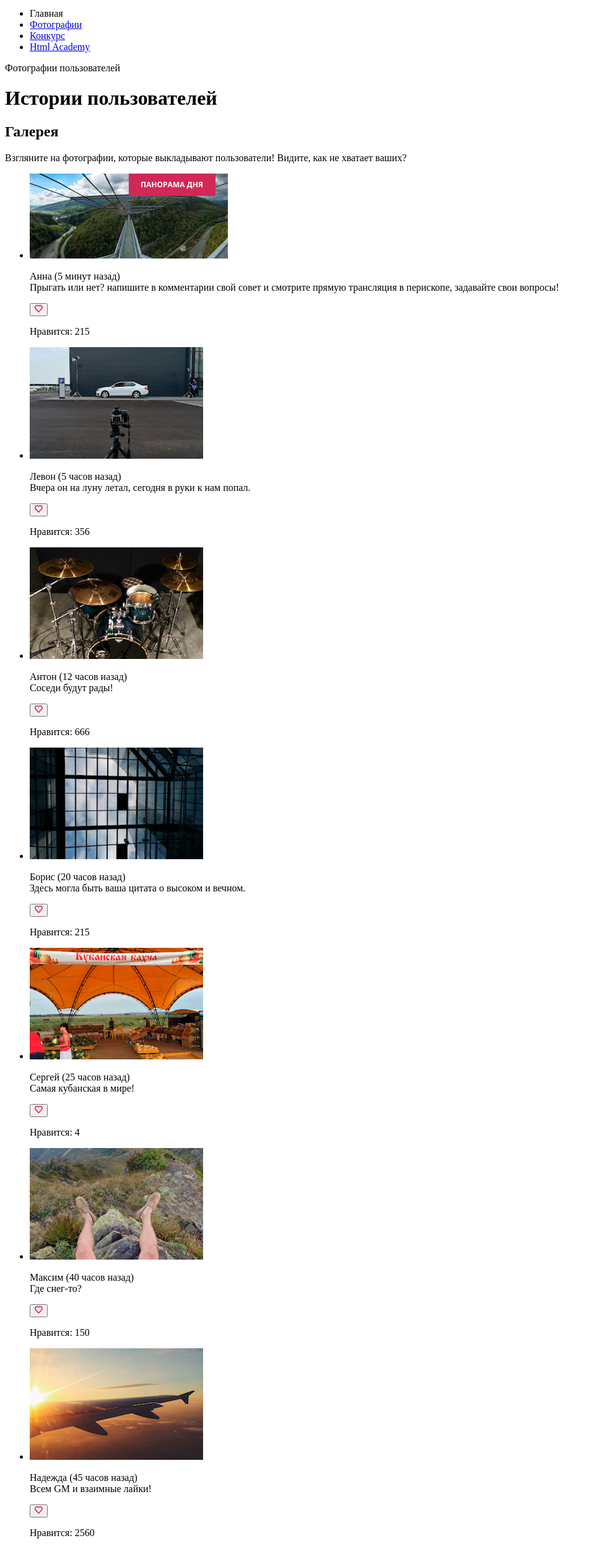
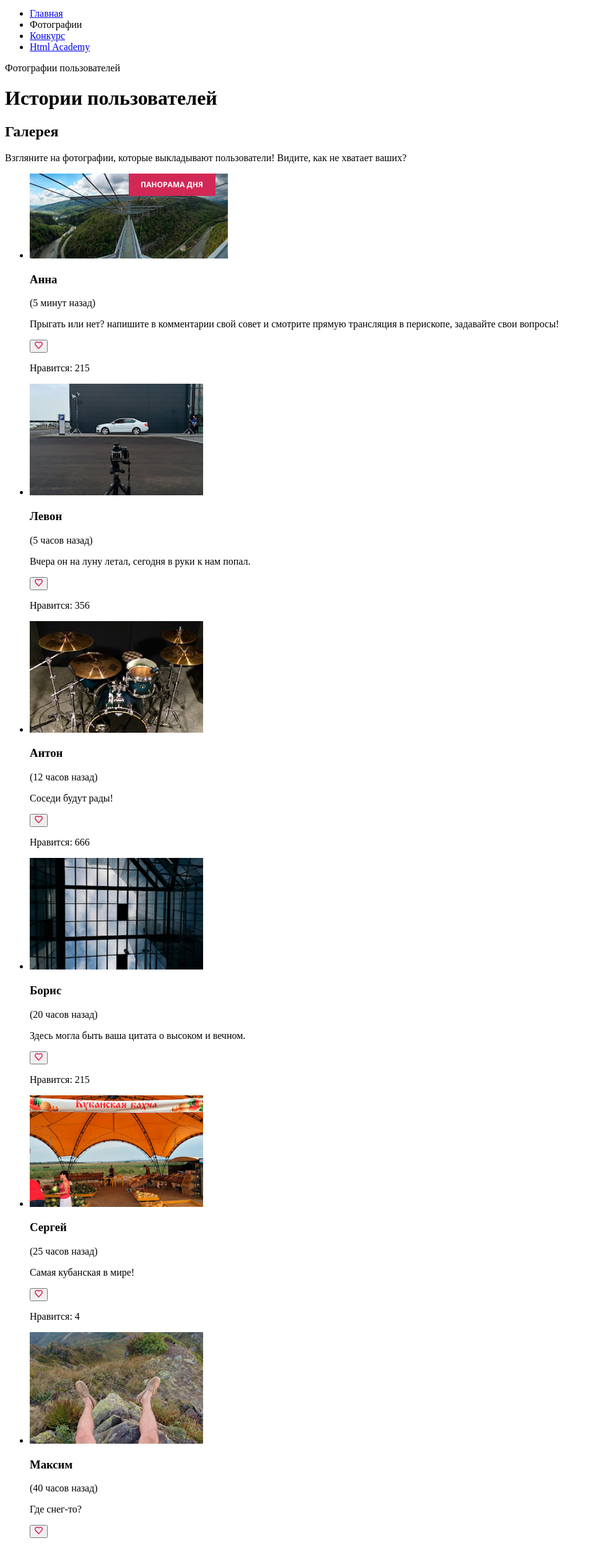
Before and after one commit to Proxa-prog/1817499-pink-23, a website: page source/catalog.html in a window 1280 px wide. Shown: the part 44-2538 px from the top of the page at 62% size, without its empty margins (0-956 px from the left). Drawn offline with Linux system fonts and the light colour scheme.

Commit message:
Разметка внутренних страниц. Внесены правки.

```diff
--- a/source/catalog.html
+++ b/source/catalog.html
@@ -16,22 +16,22 @@
         <div class="main-nav__wrapper">
           <ul class="main-nav__list">
             <li class="main-nav__list-item main-nav__list-item-current">
-              <a>
+              <a href="index.html">
                 Главная
               </a>
             </li>
             <li class="main-nav__list-item">
-              <a href="#">
+              <a>
                 Фотографии
               </a>
             </li>
             <li class="main-nav__list-item">
-              <a href="#">
+              <a href="form.html">
                 Конкурс
               </a>
             </li>
             <li class="main-nav__list-item">
-              <a href="#">
+              <a href="https://htmlacademy.ru/study">
                 Html Academy
               </a>
             </li>
@@ -46,7 +46,7 @@
     <main class="page-main">
       <h1 class="visually-hidden">Истории пользователей</h1>
 
-      <section class="page-main__user-catalog">
+      <section class="page-main__user-catalog user-catalog">
         <h2 class="visually-hidden">Галерея</h2>
 
         <p class="page-main__article">
@@ -56,9 +56,10 @@
         <ul class="user-catalog__list">
           <li class="user-catalog__item">
             <img class="user-catalog__picture user-catalog__panorama" src="img/bridge.jpg" alt="Мост над дорогой" width="320" height="137">
-            <div class="user-catalog__description">
-              <p class="user-catalog__review catalog-review">
-                <span class="catalog-review__user-name">Анна </span><span class="catalog-review__time">(5 минут назад)</span><br>
+            <div class="user-catalog__review catalog-review">
+              <h3 class="catalog-review__user-name">Анна </h3>
+              <span class="catalog-review__time">(5 минут назад)</span>
+              <p class="catalog-review__text">
                 Прыгать или нет? напишите в комментарии свой совет и смотрите прямую трансляция в перископе, задавайте свои вопросы!
               </p>
               <button class="user-catalog__like" aria-label="Поставить лайк"><svg width="13" height="12" viewBox="0 0 13 12" fill="none" xmlns="http://www.w3.org/2000/svg">
@@ -69,9 +70,10 @@
           </li>
           <li class="user-catalog__item">
             <img class="user-catalog__picture" src="img/car.jpg" alt="Фотосъёмка автомобиля" width="280" height="180">
-            <div class="user-catalog__description">
-              <p class="user-catalog__review catalog-review">
-                <span class="catalog-review__user-name">Левон </span><span class="catalog-review__time">(5 часов назад)</span><br>
+            <div class="user-catalog__review catalog-review">
+              <h3 class="catalog-review__user-name">Левон </h3>
+              <span class="catalog-review__time">(5 часов назад)</span>
+              <p class="catalog-review__text">
                 Вчера он на луну летал, сегодня в руки к нам попал.
               </p>
               <button class="user-catalog__like" aria-label="Поставить лайк"><svg width="13" height="12" viewBox="0 0 13 12" fill="none" xmlns="http://www.w3.org/2000/svg">
@@ -82,9 +84,10 @@
           </li>
           <li class="user-catalog__item">
             <img class="user-catalog__picture" src="img/drums.jpg" alt="Барабанная установка" width="280" height="180">
-            <div class="user-catalog__description">
-              <p class="user-catalog__review catalog-review">
-                <span class="catalog-review__user-name">Антон </span><span class="catalog-review__time">(12 часов назад)</span><br>
+            <div class="user-catalog__review catalog-review">
+              <h3 class="catalog-review__user-name">Антон </h3>
+              <span class="catalog-review__time">(12 часов назад)</span>
+              <p class="catalog-review__text">
                 Соседи будут рады!
               </p>
               <button class="user-catalog__like" aria-label="Поставить лайк"><svg width="13" height="12" viewBox="0 0 13 12" fill="none" xmlns="http://www.w3.org/2000/svg">
@@ -95,9 +98,10 @@
           </li>
           <li class="user-catalog__item">
             <img class="user-catalog__picture" src="img/glass.jpg" alt="Застеклённый потолок" width="280" height="180">
-            <div class="user-catalog__description">
-              <p class="user-catalog__review catalog-review">
-                <span class="catalog-review__user-name">Борис </span><span class="catalog-review__time">(20 часов назад)</span><br>
+            <div class="user-catalog__review catalog-review">
+              <h3 class="catalog-review__user-name">Борис </h3>
+              <span class="catalog-review__time">(20 часов назад)</span>
+              <p class="catalog-review__text">
                 Здесь могла быть ваша цитата о высоком и вечном.
               </p>
               <button class="user-catalog__like" aria-label="Поставить лайк"><svg width="13" height="12" viewBox="0 0 13 12" fill="none" xmlns="http://www.w3.org/2000/svg">
@@ -108,9 +112,10 @@
           </li>
           <li class="user-catalog__item">
             <img class="user-catalog__picture" src="img/fair.jpg" alt="Кубанская ярмарка" width="280" height="180">
-            <div class="user-catalog__description">
-              <p class="user-catalog__review catalog-review">
-                <span class="catalog-review__user-name">Сергей </span><span class="catalog-review__time">(25 часов назад)</span><br>
+            <div class="user-catalog__review catalog-review">
+              <h3 class="catalog-review__user-name">Сергей </h3>
+              <span class="catalog-review__time">(25 часов назад)</span>
+              <p class="catalog-review__text">
                 Самая кубанская в мире!
               </p>
               <button class="user-catalog__like" aria-label="Поставить лайк"><svg width="13" height="12" viewBox="0 0 13 12" fill="none" xmlns="http://www.w3.org/2000/svg">
@@ -121,12 +126,13 @@
           </li>
           <li class="user-catalog__item">
             <img class="user-catalog__picture" src="img/mountain.jpg" alt="На вершине горы" width="280" height="180">
-            <div class="user-catalog__description">
-              <p class="user-catalog__review catalog-review">
-                <span class="catalog-review__user-name" aria-label="Поставить лайк">Максим </span><span class="catalog-review__time">(40 часов назад)</span><br>
+            <div class="user-catalog__review catalog-review">
+              <h3 class="catalog-review__user-name">Максим </h3>
+              <span class="catalog-review__time">(40 часов назад)</span>
+              <p class="catalog-review__text">
                 Где снег-то?
               </p>
-              <button class="user-catalog__like"><svg width="13" height="12" viewBox="0 0 13 12" fill="none" xmlns="http://www.w3.org/2000/svg">
+              <button class="user-catalog__like" aria-label="Поставить лайк"><svg width="13" height="12" viewBox="0 0 13 12" fill="none" xmlns="http://www.w3.org/2000/svg">
               <path d="M6.46867 12C6.3589 12.0014 6.25012 11.9798 6.14988 11.9367C6.04963 11.8935 5.96033 11.8298 5.88815 11.75C1.95926 7.42 1.03665 6.44 0.860416 6.17C0.307088 5.49497 0.00416162 4.66056 0 3.8C0.00441359 3.07425 0.223059 2.36473 0.63034 1.7545C1.03762 1.14428 1.61668 0.658598 2.29973 0.354328C2.98278 0.0500576 3.74155 -0.0602132 4.48721 0.036425C5.23287 0.133063 5.93456 0.432611 6.51014 0.9C7.22774 0.319491 8.13412 0.00090711 9.07066 0C10.1136 0.00264761 11.1129 0.404172 11.8494 1.11652C12.5859 1.82888 12.9995 2.79391 12.9995 3.8C13.014 4.67715 12.6845 5.5272 12.0769 6.18L7.03883 11.74C6.9678 11.8185 6.88016 11.8814 6.78182 11.9246C6.68348 11.9677 6.5767 11.99 6.46867 11.99V12ZM2.07329 5.28C2.29099 5.54 4.63381 8.12 6.46867 10.14L10.947 5.2C11.3073 4.81798 11.5005 4.3163 11.486 3.8C11.486 3.18205 11.2316 2.5894 10.7786 2.15244C10.3256 1.71548 9.71126 1.47 9.07066 1.47C8.69007 1.47297 8.31512 1.55909 7.97398 1.7219C7.63285 1.8847 7.33439 2.11996 7.10103 2.41C7.02566 2.49603 6.9321 2.56553 6.82661 2.61382C6.72113 2.66211 6.60615 2.68809 6.48941 2.69C6.37337 2.68847 6.25936 2.6605 6.15667 2.60836C6.05398 2.55622 5.96552 2.4814 5.89852 2.39C5.66784 2.10104 5.37087 1.86758 5.03093 1.70796C4.69099 1.54833 4.31732 1.46688 3.93926 1.47C3.48505 1.47534 3.04153 1.6036 2.65919 1.84016C2.27684 2.07673 1.97103 2.41211 1.77658 2.8081C1.58213 3.2041 1.50684 3.64481 1.5593 4.08006C1.61176 4.51531 1.78985 4.9276 2.07329 5.27V5.28Z" fill="#D22856"/>
               </svg></button>
               <p class="user-catalog__how-much-like">Нравится: 150</p>
@@ -134,9 +140,10 @@
           </li>
           <li class="user-catalog__item">
             <img class="user-catalog__picture" src="img/airplane.jpg" alt="Крыло самолёта" width="280" height="180">
-            <div class="user-catalog__description">
-              <p class="user-catalog__review catalog-review">
-                <span class="catalog-review__user-name" >Надежда </span><span class="catalog-review__time">(45 часов назад)</span><br>
+            <div class="user-catalog__review catalog-review">
+              <h3 class="catalog-review__user-name" >Надежда </h3>
+              <span class="catalog-review__time">(45 часов назад)</span>
+              <p class="catalog-review__text">
                 Всем GM и взаимные лайки!
               </p>
               <button class="user-catalog__like" aria-label="Поставить лайк"><svg width="13" height="12" viewBox="0 0 13 12" fill="none" xmlns="http://www.w3.org/2000/svg">
@@ -148,7 +155,7 @@
         </ul>
       </section>
 
-      <form action="https://echo.htmlacademy.ru" class="page-main__catalog-form">
+      <form action="https://echo.htmlacademy.ru" class="page-main__catalog-form" method="POST">
 
         <section class="page-main__repost user-repost">
           <h2 class="visually-hidden">Запостить фотографию</h2>
@@ -156,13 +163,20 @@
           <p class="page-main__article">
             Затмите их всех! Выкладывайте всё, что накопилось в телефоне!
           </p>
-          <img class="user-repost__picture" src="img/winter.jpg" alt="Зимняя дорога" width="280" height="374">
+          <input class="user-repost__input-file visually-hidden" type="file">
 
           <ul class="user-repost__filter-list">
             <li class="user-repost__filter-item">
               <button class="user-repost__button-active" aria-label="Обрезать" type="button"><svg width="44" height="44" viewBox="0 0 44 44" fill="none" xmlns="http://www.w3.org/2000/svg">
                 <path d="M32 28H36V12C36 10.9391 35.5786 9.92172 34.8284 9.17157C34.0783 8.42143 33.0609 8 32 8H16V12H32V28ZM12 32V0H8V8H0V12H8V32C8 33.0609 8.42143 34.0783 9.17157 34.8284C9.92172 35.5786 10.9391 36 12 36H32V44H36V36H44V32H12Z" fill="#D22856"/>
-                </svg></button>
+                </svg>
+              </button>
+
+              <div class="user-repost__range-controls range-controls range-controls-crop">
+                <div class="range-controls__scale">
+                  <div class="range-controls__toggle" aria-label="Переключатель"></div>
+                </div>
+              </div>
             </li>
             <li class="user-repost__filter-item">
               <button class="user-repost__button-inactive" aria-label="Заливка" type="button"><svg width="48" height="43" viewBox="0 0 48 43" fill="none" xmlns="http://www.w3.org/2000/svg">
@@ -170,7 +184,14 @@
                 <path d="M33.12 17.88L15.24 0L12.41 2.83L17.17 7.59L6.88 17.88C6.3182 18.4425 6.00264 19.205 6.00264 20C6.00264 20.795 6.3182 21.5575 6.88 22.12L17.88 33.12C18.4425 33.6818 19.205 33.9974 20 33.9974C20.795 33.9974 21.5575 33.6818 22.12 33.12L33.12 22.12C33.6818 21.5575 33.9974 20.795 33.9974 20C33.9974 19.205 33.6818 18.4425 33.12 17.88ZM10.41 20L20 10.42L29.59 20H10.41ZM38 23C38 23 34 27.33 34 30C34 31.0609 34.4214 32.0783 35.1716 32.8284C35.9217 33.5786 36.9391 34 38 34C39.0609 34 40.0783 33.5786 40.8284 32.8284C41.5786 32.0783 42 31.0609 42 30C42 27.33 38 23 38 23Z" fill="#283645"/>
                 <path d="M48 40H0V43H48V40Z" fill="#283645"/>
                 </g>
-                </svg></button>
+                </svg>
+              </button>
+
+              <div class="user-repost__range-controls range-controls range-controls-fill">
+                <div class="range-controls__scale">
+                  <div class="range-controls__toggle" aria-label="Переключатель"></div>
+                </div>
+              </div>
             </li>
             <li class="user-repost__filter-item">
               <button class="user-repost__button-inactive" aria-label="Контраст" type="button"><svg width="32" height="32" viewBox="0 0 32 32" fill="none" xmlns="http://www.w3.org/2000/svg">
@@ -178,18 +199,19 @@
                 <path d="M16 4C18.3734 4 20.6935 4.70379 22.6669 6.02236C24.6402 7.34094 26.1783 9.21509 27.0866 11.4078C27.9948 13.6005 28.2325 16.0133 27.7694 18.3411C27.3064 20.6689 26.1635 22.8071 24.4853 24.4853C22.8071 26.1635 20.6689 27.3064 18.3411 27.7694C16.0133 28.2324 13.6005 27.9948 11.4078 27.0866C9.21509 26.1783 7.34095 24.6402 6.02237 22.6668C4.70379 20.6935 4.00001 18.3734 4.00001 16C4.00001 12.8174 5.26429 9.76515 7.51473 7.51472C9.76516 5.26428 12.8174 4 16 4ZM16 0C12.8355 0 9.74207 0.938384 7.11088 2.69649C4.4797 4.45459 2.42894 6.95345 1.21793 9.87706C0.0069325 12.8007 -0.309921 16.0177 0.307443 19.1214C0.924806 22.2251 2.44866 25.0761 4.6863 27.3137C6.92394 29.5513 9.77487 31.0752 12.8786 31.6926C15.9823 32.3099 19.1993 31.9931 22.1229 30.7821C25.0466 29.5711 27.5454 27.5203 29.3035 24.8891C31.0616 22.2579 32 19.1645 32 16C32 11.7565 30.3143 7.68687 27.3137 4.68629C24.3131 1.68571 20.2435 0 16 0Z" fill="#283645"/>
                 <path d="M16 24.29C18.1536 24.1422 20.1708 23.1824 21.644 21.6046C23.1172 20.0268 23.9366 17.9486 23.9366 15.79C23.9366 13.6314 23.1172 11.5532 21.644 9.97538C20.1708 8.39759 18.1536 7.43782 16 7.29" fill="#283645"/>
                 </g>
-                </svg></button>
-            </li>
-          </ul>
+                </svg>
+              </button>
 
-          <div class="user-repost__range-controls range-controls">
+              <div class="user-repost__range-controls range-controls range-controls-contrast">
                 <div class="range-controls__scale">
                   <div class="range-controls__toggle" aria-label="Переключатель"></div>
                 </div>
               </div>
+            </li>
+          </ul>
 
           <button class="page-main__catalog-button" type="submit">Запостить</button>
-          <button class="page-main__catalog-button" type="button">Отмена</button>
+          <button class="page-main__catalog-button" type="reset">Отмена</button>
         </section>
       </form>
     </main>
```
Also changed, not shown: source/form.html (+25 -25 lines), source/index.html (+3 -3 lines). Lines whose indentation alone changed are shown as unchanged.
